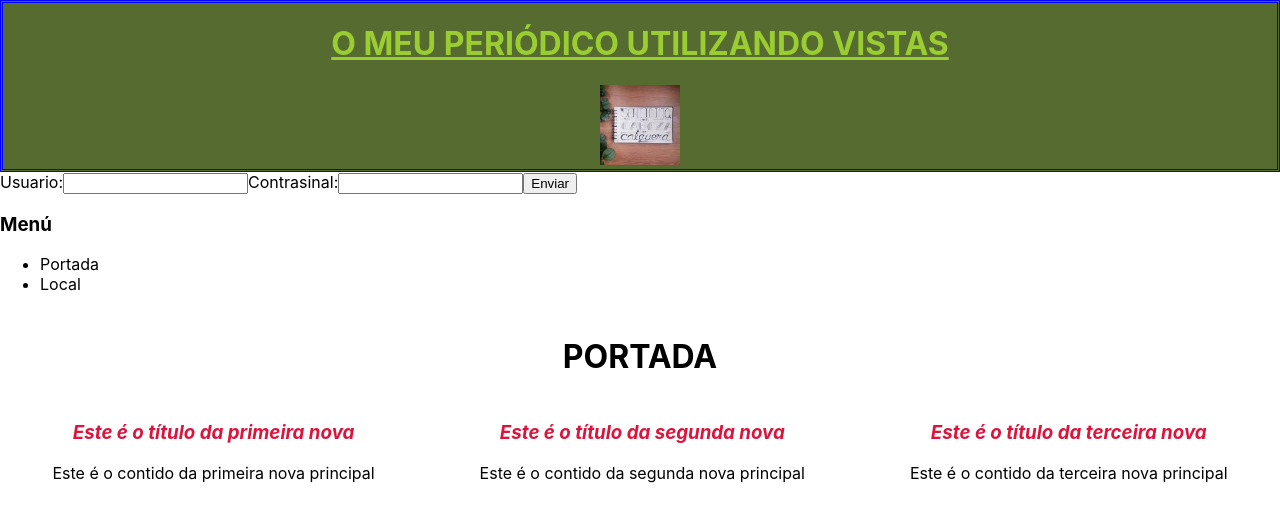
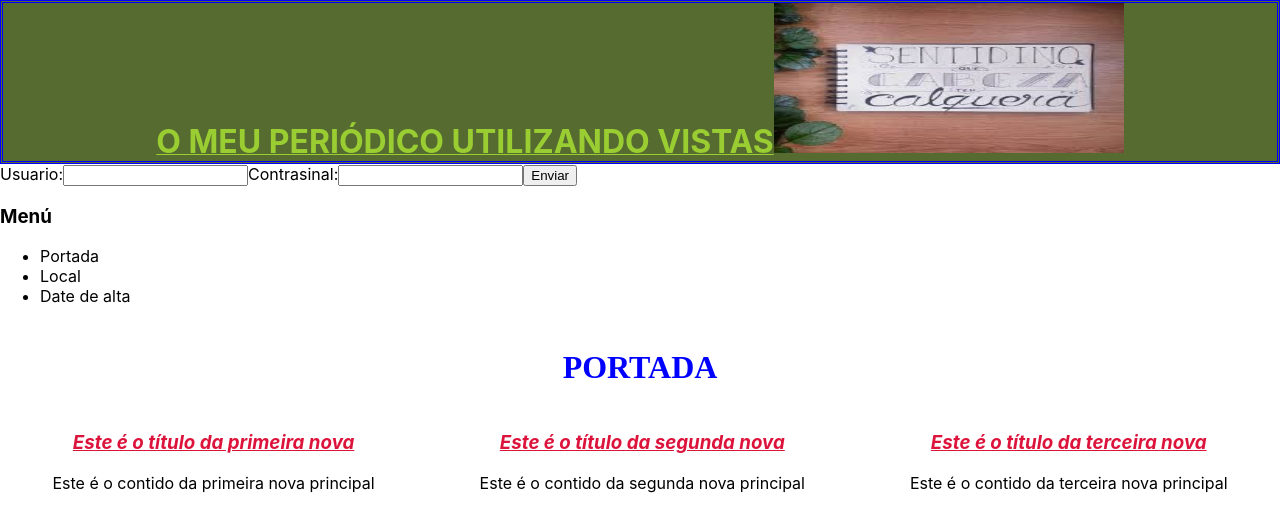
Before and after one commit to JCousoG/periodicoConVistasReact, a React (Create React App) app: page / in a window 1280 px wide. Shown: the top 532 px of the page. Built offline with nearby package versions, Linux system fonts and the light colour scheme.

Commit message:
periodico rematado

```diff
--- a/src/App.css
+++ b/src/App.css
@@ -20,7 +20,8 @@ nav {
   grid-row: 5/6;
   display: flex;
   flex-wrap: wrap;
-  justify-content: space-around;;
+  justify-content: space-around;
+
 }
 h2 {
   grid-column: 1/3;
@@ -28,4 +29,9 @@ h2 {
   font-size: xx-large;
   font-weight: bold;
   text-align: center;
+  font-family: 'Times New Roman', Times, serif;
+  color: blue;
 }
+h1 {
+  display: inline;
+}
--- a/src/componentes/encabezado/Encabezado.jsx
+++ b/src/componentes/encabezado/Encabezado.jsx
@@ -3,7 +3,7 @@ import sentidiño from "./images.jfif"
 function Encabezado() {
     return(
        <div className={styles.encabezado} id="cabeceira">
-       <h1 > O MEU PERIÓDICO UTILIZANDO VISTAS
+       <h1> O MEU PERIÓDICO UTILIZANDO VISTAS
         </h1>
         <img src={sentidiño} alt="sentidiño" />
         </div>
--- a/src/componentes/encabezado/encabezado.module.css
+++ b/src/componentes/encabezado/encabezado.module.css
@@ -7,5 +7,6 @@
     text-decoration-line: underline;
     background-color: darkolivegreen;}
 img {
-    height: 80px;
+    height: 150px;
+    width: 350px;
 }
--- /dev/null
+++ b/src/componentes/formulario/formulario.jsx
@@ -0,0 +1,69 @@
+import { useState } from "react"
+
+function Formulario () {
+    let [ usuario, SetUsuario] = useState("")
+    let [ correo, SetCorreo] = useState("")
+    let [ contrasinal, SetContrasinal] = useState("")
+    let [ informacion, SetInformacion] = useState("")
+    let [ cookies, SetCookies ] = useState("necesarias")
+
+    function manexadorDoUsuario (evento) {
+        SetUsuario (evento.target.value)
+    }
+    function manexadorDoCoreo (evento) {
+        SetCorreo (evento.target.value)
+    }
+    function manexadorDoContrasinal (evento) {
+        SetContrasinal (evento.target.value)
+    }
+    function manexadorInformacion (evento) {
+        SetInformacion (evento.target.value)
+    }
+    function manexadorCookies (evento) {
+        SetCookies(evento.target.value)
+    }
+
+
+    return(
+        <form>
+        <label>
+            Usuario
+            <input type="text"  value={usuario} onInput={manexadorDoUsuario}/>
+        </label>
+        <label>
+            Dirección de correo electrónico
+            <input type="email" value={correo} onInput={manexadorDoCoreo}/>
+        </label>
+        <label>
+            Contrasinal
+            <input type="password" value={contrasinal} onInput={manexadorDoContrasinal}/>
+        </label>
+        <label>
+        Quero recibir correos con información
+        <input type="checkbox" value={informacion} onClick={manexadorInformacion}/>
+    </label>
+    <fieldset>
+        <p>
+            Cookies
+        </p>
+        <label>
+            Acepto tódalas cookies
+            <input type="radio" value="aceptoTodas" name="cookies" onClick={manexadorCookies}/>
+        </label>
+        <label>
+            So acepto as cookies necesarias
+            <input type="radio" name="cookies" value="necesarias" onClick={manexadorCookies} checked={cookies === "necesarias"}/>
+        </label>
+        <label>
+            Non acepto as cookies
+            <input type="radio" name="cookies" value="nonAcepto" onClick={manexadorCookies}/>
+        </label>
+    </fieldset>
+
+    <input type="submit" value="enviar"/>
+    <p>{usuario}{correo}</p>
+
+       </form>
+    )
+}
+export default Formulario
--- a/src/componentes/navegador/Navegador.jsx
+++ b/src/componentes/navegador/Navegador.jsx
@@ -1,6 +1,7 @@
 import { useState } from "react"
 import Vistalocal from "../../vistas/vistalocal"
 import Vistaprincipal from "../../vistas/vistaprincipal"
+import Formulario from "../formulario/formulario"
 
 function Navegador() {
 
@@ -16,15 +17,18 @@ function Navegador() {
       <ul>
         <li><a id="vistaprincipal" onClick={manejadorNav}>Portada</a></li>
         <li><a id="vistalocal" onClick={manejadorNav}>Local</a></li>
+        <li><a id="formulario" onClick={manejadorNav}>Date de alta</a> </li>
       </ul>
     </nav>
     {vista === "vistaprincipal" &&  <h2>PORTADA</h2>}
 
       {vista === "vistalocal" && <h2>LOCAL</h2>}
+      {vista === "formulario" && <h2>DATE DE ALTA</h2>}
     <div id="noticias">
     {vista === "vistaprincipal" &&   <Vistaprincipal/>}
 
       {vista === "vistalocal" && <Vistalocal/>}
+      {vista === "formulario" && <Formulario/>}
     </div>
 
   </>
--- a/src/componentes/nova/nova.module.css
+++ b/src/componentes/nova/nova.module.css
@@ -2,4 +2,5 @@
     font-style: italic;
     color: crimson;
     text-align: center;
+    text-decoration: underline;
 }
```
